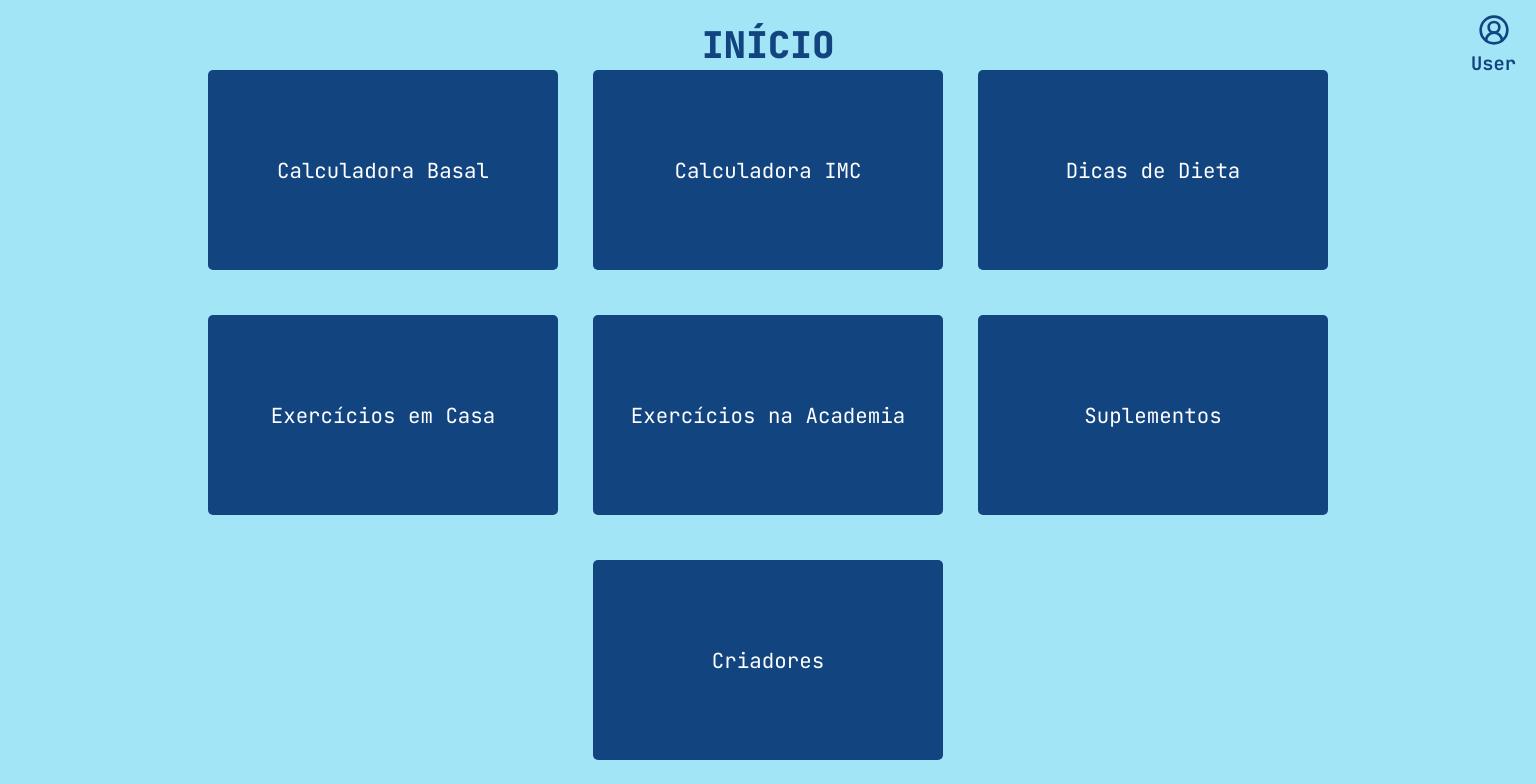
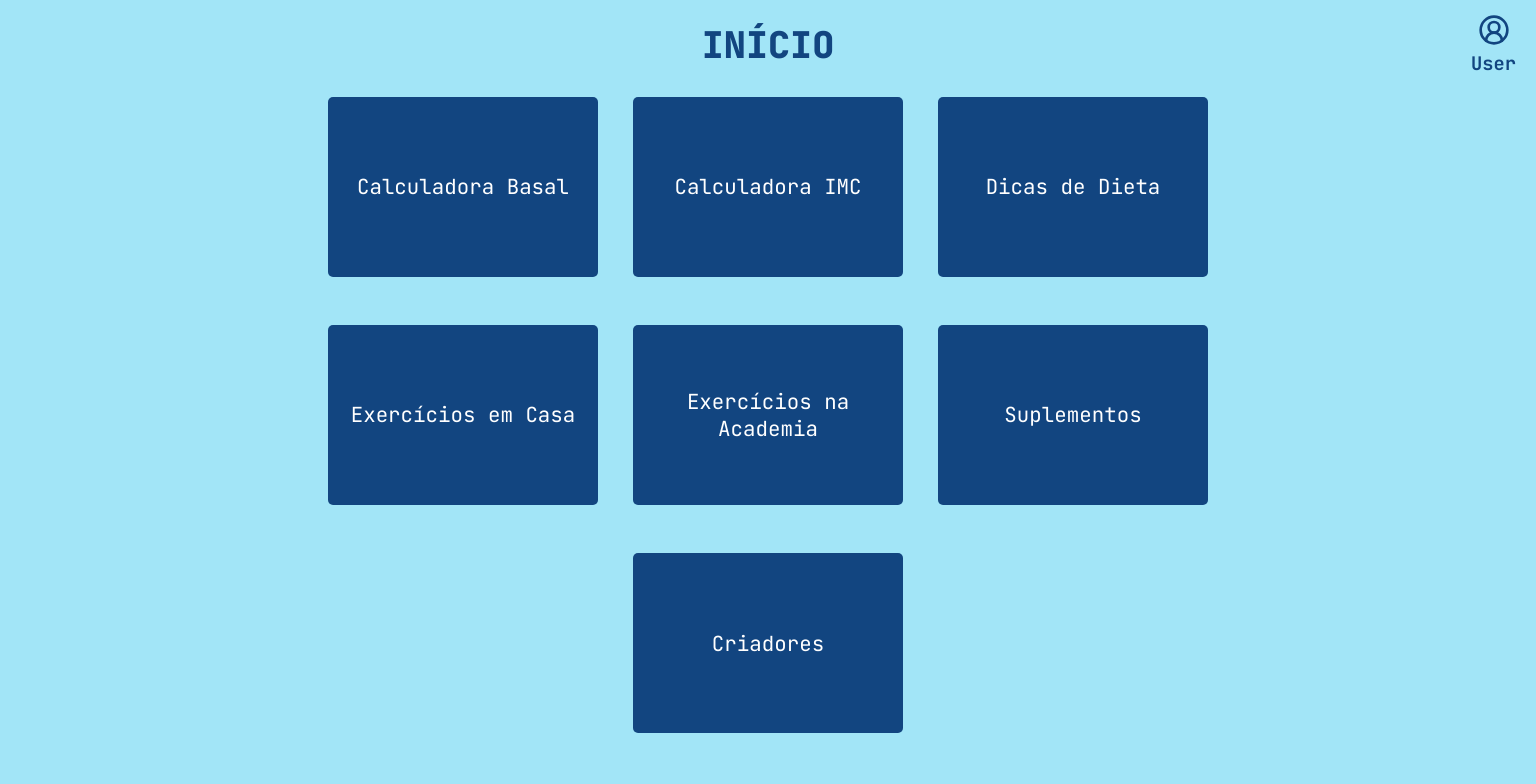
Before and after one commit to MatheusLRocha/Projeto-TCC, a React (Vite) app: page /inicio in a window 1536 px wide. Shown: the top 784 px of the page. Built offline with nearby package versions, Linux system fonts and the light colour scheme.

Commit message:
atualização de responsividade-teste

```diff
--- a/src/css/style.css
+++ b/src/css/style.css
@@ -883,20 +883,20 @@ header .icon {
 }
 @media screen and (min-width: 1441px) {
   .main-container {
-    width: 1300px;
-    height: 700px;
+    width: 900px;
+    height: 650px;
     gap: 35px;
   }
   .main-container button {
-    width: 350px;
-    height: 200px;
+    width: 270px;
+    height: 180px;
   }
   .main-dieta {
     width: 700px;
   }
   .container-types {
-    width: 1350px;
-    height: 800px;
+    width: 1000px;
+    height: 750px;
   }
   .container-types section button {
     width: 480px;
@@ -904,22 +904,22 @@ header .icon {
     font-size: 1.5em;
   }
   .container-types article {
-    height: 600px;
+    height: 550px;
   }
   .container-types article .alimentos .alimento {
     width: 550px;
     padding: 40px;
   }
   .exerc-resp {
-    width: 1350px;
-    height: 800px;
+    width: 1000px;
+    height: 700px;
   }
   .exerc-resp section {
     font-size: 2em;
   }
   .sup-resp {
-    width: 1350px;
-    height: 800px;
+    width: 1000px;
+    height: 700px;
   }
   .sup-resp section {
     flex-direction: center;
--- a/src/sass/style.scss
+++ b/src/sass/style.scss
@@ -793,13 +793,13 @@ header {
 
 @media screen and (min-width: 1441px) {
     .main-container {
-        width: 1300px;
-        height: 700px;
+        width: 900px;
+        height: 650px;
         gap: 35px;
 
         & button {
-            width: 350px;
-            height: 200px;
+            width: 270px;
+            height: 180px;
         }
     }
 
@@ -808,8 +808,8 @@ header {
     }
 
     .container-types {
-        width: 1350px;
-        height: 800px;
+        width: 1000px;
+        height: 750px;
 
         & section {
             & button {
@@ -820,7 +820,7 @@ header {
         }
 
         & article {
-            height: 600px;
+            height: 550px;
 
             & .alimentos {
                 & .alimento {
@@ -832,8 +832,8 @@ header {
     }
 
     .exerc-resp {
-        width: 1350px;
-        height: 800px;
+        width: 1000px;
+        height: 700px;
 
         section {
             font-size: 2em;
@@ -841,8 +841,8 @@ header {
     }
 
     .sup-resp {
-        width: 1350px;
-        height: 800px;
+        width: 1000px;
+        height: 700px;
 
         section {
             flex-direction: center;
```
